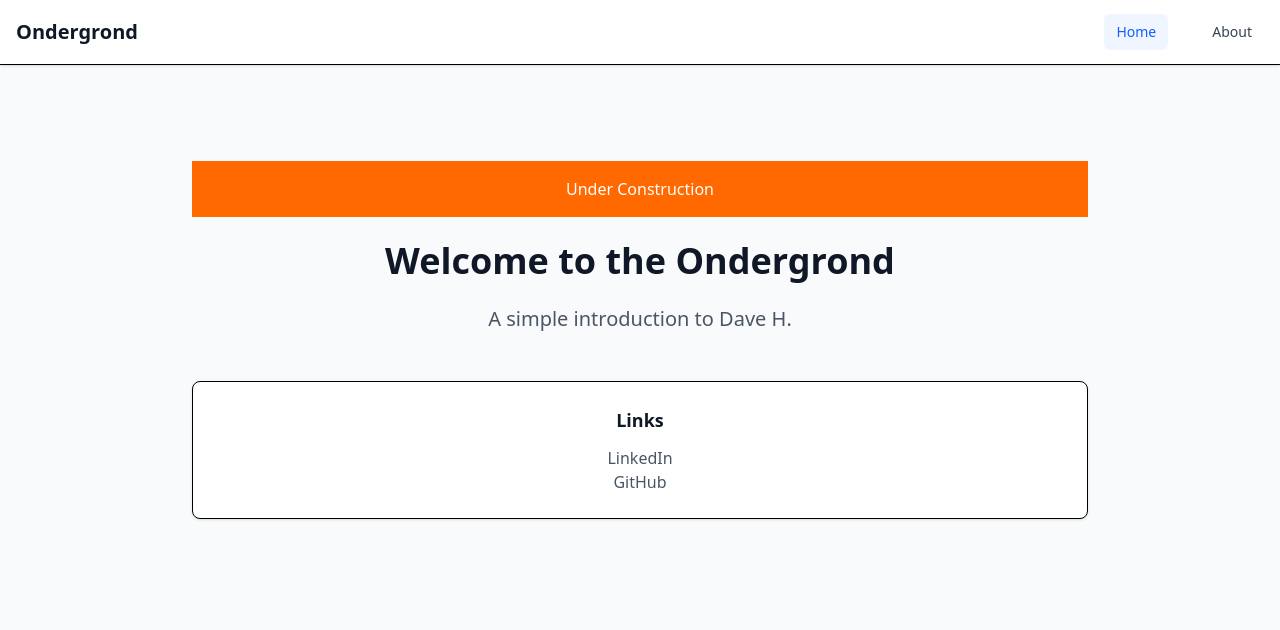
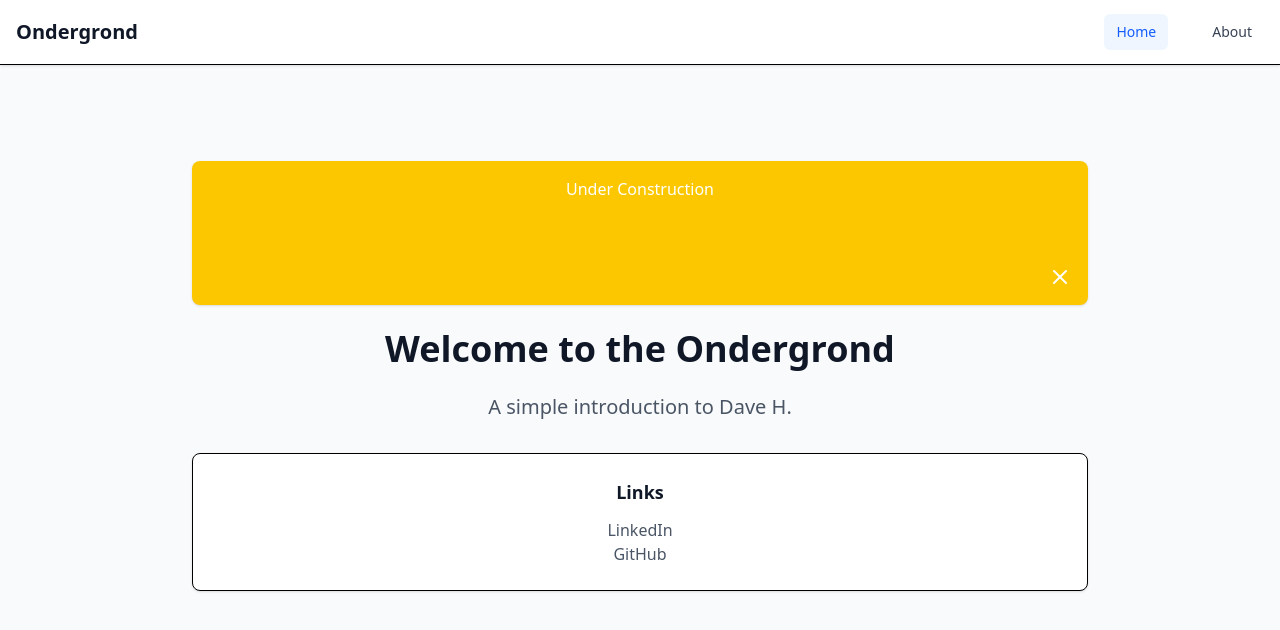
Before and after one commit to DJHUTCHINGS/ondergrond, a React (Vite) app: page / in a window 1280 px wide. Shown: the top 630 px of the page. Built offline with nearby package versions, Linux system fonts and the light colour scheme; no server answers.

Commit message:
Content improvements & addition of icons

```diff
--- a/package.json
+++ b/package.json
@@ -27,6 +27,7 @@
   },
   "dependencies": {
     "@types/react-router-dom": "^5.3.3",
+    "lucide-react": "^0.513.0",
     "react": "^19.1.0",
     "react-dom": "^19.1.0",
     "react-ga4": "^2.1.0",
--- a/src/components/grid/Grid.tsx
+++ b/src/components/grid/Grid.tsx
@@ -6,7 +6,5 @@ interface Props {
 }
 
 export const Grid = ({ children, columns }: Props): JSX.Element => {
-  return (
-    <div className={`grid md:grid-cols-${columns} gap-8 mt-12`}>{children}</div>
-  );
+  return <div className={`grid md:grid-cols-${columns} gap-8`}>{children}</div>;
 };
--- a/src/pages/home/Home.tsx
+++ b/src/pages/home/Home.tsx
@@ -1,12 +1,31 @@
+import { useState } from 'react';
 import { Container } from '../../components/container/Container';
 import { Grid } from '../../components/grid/Grid';
 import { Link } from '../../components/link/Link';
+import { X } from 'lucide-react';
 
 const Home = () => {
+  const [showAlert, setShowAlert] = useState(true);
+
+  const ALERT_TEXT = `Under Construction`;
+
   return (
     <div className="max-w-4xl mx-auto">
       <div className="text-center py-16">
-        <div className="bg-orange-500 text-white p-4">Under Construction</div>
+        {showAlert && (
+          <div className="bg-yellow-400 text-white p-4 rounded-lg shadow-sm">
+            <Grid columns={3}>
+              <span> {ALERT_TEXT}</span>
+              <div></div>
+              <button
+                className="justify-self-end"
+                onClick={() => setShowAlert(!showAlert)}
+              >
+                <X />
+              </button>
+            </Grid>
+          </div>
+        )}
         <br />
         <h1
           className="text-4xl font-bold text-gray-900 mb-6"
```
Also changed, not shown: index.html (line endings or trailing spaces), 1 other file (tests, documents, lock files or other folders).
